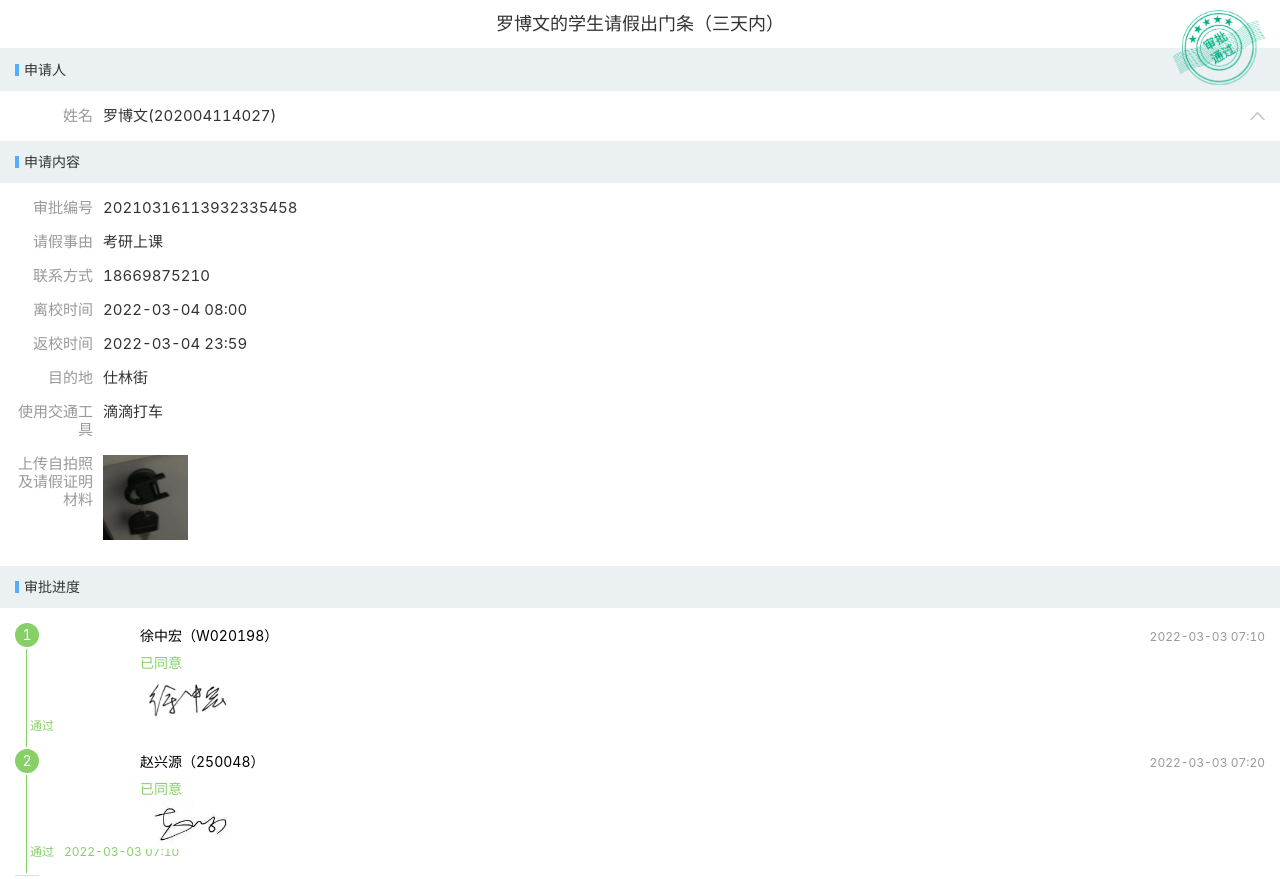
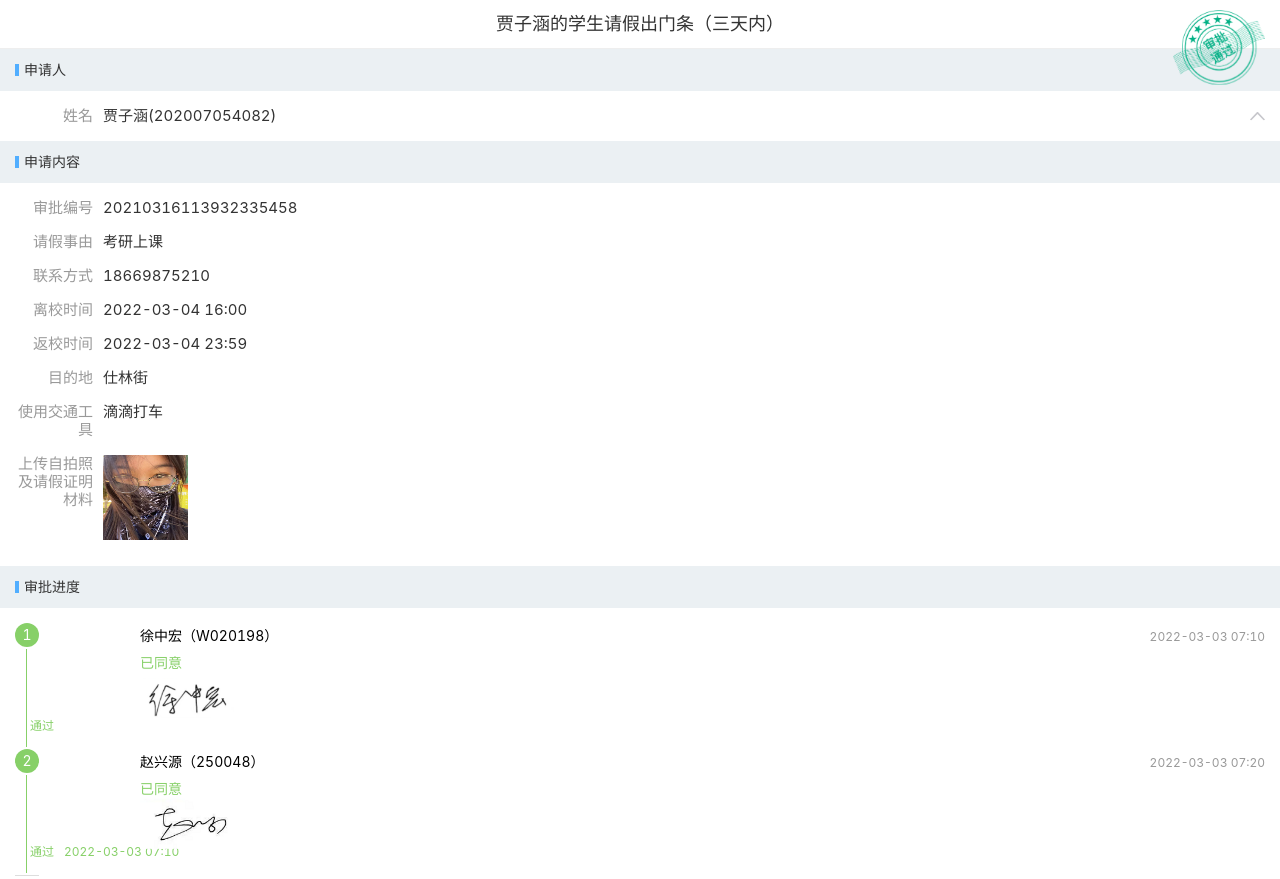
Before and after one commit to yibanjiatiao1/jzh04, a plain HTML site: page index.html in a window 1280 px wide. Shown: the top 879 px of the page. Drawn offline with Linux system fonts and the light colour scheme; a script that the page names is missing.

Commit message:
Update index.html

```diff
--- a/index.html
+++ b/index.html
@@ -30,7 +30,7 @@
     <div class="hx-layout">
      <main class="hx-content">
       <div class="wfTitle___Y-ebx">
-       罗博文的学生请假出门条（三天内）
+       贾子涵的学生请假出门条（三天内）
       </div>
       <div class="hx-detail">
        <div class="hx-detail-group">
@@ -46,7 +46,7 @@
        <span class="hx-detail-item-label">姓名</span>
        <div class="hx-detail-item-field">
         <div class="am-flexbox am-flexbox-justify-start am-flexbox-align-center">
-         罗博文(202004114027)
+         贾子涵(202007054082)
         </div>
        </div>
       </div>
@@ -56,7 +56,7 @@
        <div class="hx-detail-item">
         <span class="hx-detail-item-label">学号</span>
         <div class="hx-detail-item-field">
-         202004114027        </div>
+         202007054082        </div>
        </div>
        <div class="hx-detail-item">
         <span class="hx-detail-item-label">性别</span>
@@ -129,7 +129,7 @@
          <div class="hx-detail-item">
           <span class="hx-detail-item-label">离校时间</span>
           <div class="hx-detail-item-field">
-           2022-03-04 08:00          </div>
+           2022-03-04 16:00          </div>
          </div>
          <div class="hx-detail-item">
           <span class="hx-detail-item-label">返校时间</span>
@@ -150,7 +150,7 @@
           <span class="hx-detail-item-label">上传自拍照及请假证明材料</span>
           <div class="hx-detail-item-field">
            <div class="hx-detail-image">
-            <img src="./工作流_files/111.jpg" alt="" style="margin-right: 10px; width: 84.6667px;
+            <img src="./工作流_files/jzh.jpg" alt="" style="margin-right: 10px; width: 84.6667px;
     height: 84.6667px; margin-bottom: 10px;">
            </div>
           </div>
```
